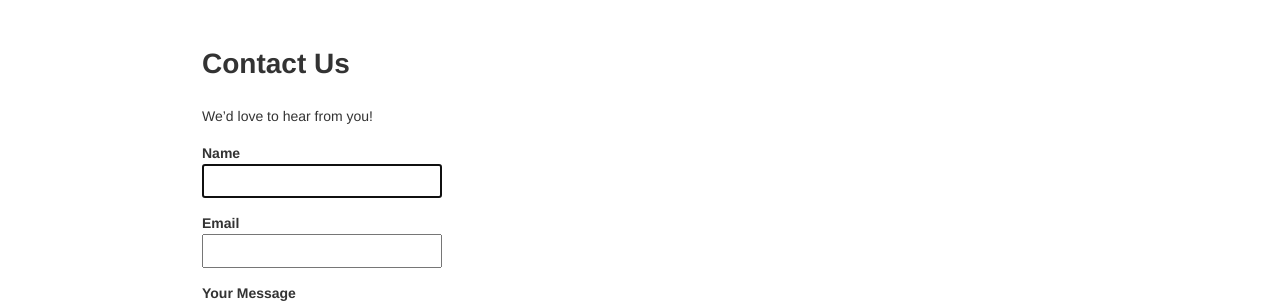
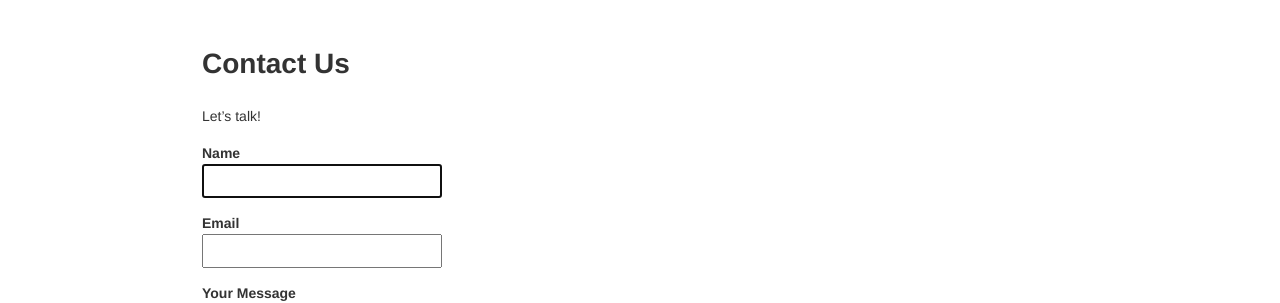
Before and after one commit to gramboid/gramboid.github.io, a Jekyll site: the page built from contact/index.md, in a window 1280 px wide. Shown: the part 195-498 px from the top of the page. Built offline with Jekyll 4.4.1, drawn with Linux system fonts in a browser that asks for light colours; Markdown is read by kramdown in place of the engine named in the settings.

Commit message:
Add honeypot field to contact form

```diff
--- a/contact/index.md
+++ b/contact/index.md
@@ -5,7 +5,7 @@ title: Contact Us
 
 # Contact Us
 
-We'd love to hear from you!
+Let's talk!
 
 <form action="//formspree.io/info@gramboid.com" id="contact_form" method="POST">
 
@@ -17,6 +17,8 @@ We'd love to hear from you!
 **Email**<br>
 <input type="email" name="_replyto" form="contact_form">
 
+<input type="text" name="_gotcha" style="display:none" />
+
 **Your Message**<br>
 <textarea name="comment" form="contact_form">
 </textarea>
```
